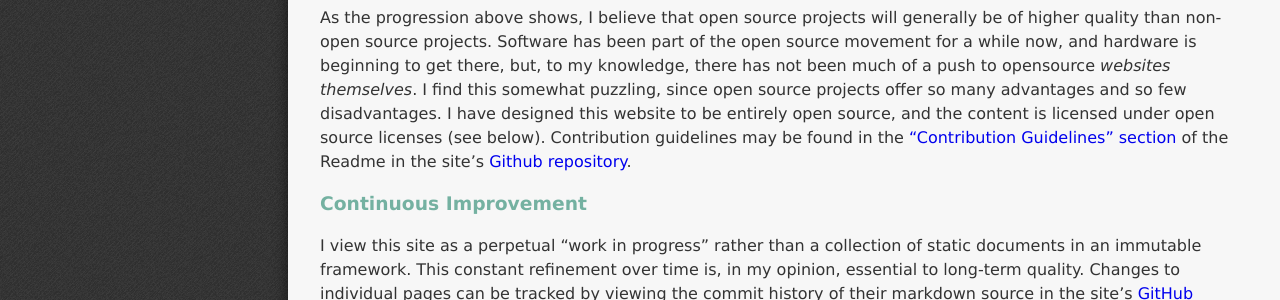
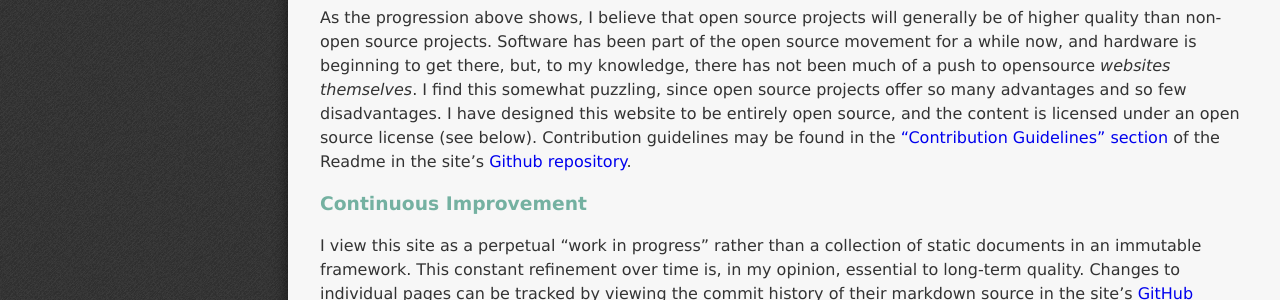
Before and after one commit to StevenTammen/chrya.com, a Jekyll site: the page built from pages/about.md, in a window 1280 px wide. Shown: the part 1567-1867 px from the top of the page. Built offline with Jekyll 4.4.1, drawn with Linux system fonts in a browser that asks for light colours.

Commit message:
Update about.md

```diff
--- a/pages/about.md
+++ b/pages/about.md
@@ -51,7 +51,7 @@ I believe in publishing in-progress pages for two reasons: 1) waiting until page
 
 ### Open Source
 
-As the progression above shows, I believe that open source projects will generally be of higher quality than non-open source projects. Software has been part of the open source movement for a while now, and hardware is beginning to get there, but, to my knowledge, there has not been much of a push to opensource *websites themselves*. I find this somewhat puzzling, since open source projects offer so many advantages and so few disadvantages. I have designed this website to be entirely open source, and the content is licensed under open source licenses (see below). Contribution guidelines may be found in the ["Contribution Guidelines" section](https://github.com/StevenTammen/chrya#contribution-guidelines) of the Readme in the site's [Github repository](https://github.com/StevenTammen/chrya).
+As the progression above shows, I believe that open source projects will generally be of higher quality than non-open source projects. Software has been part of the open source movement for a while now, and hardware is beginning to get there, but, to my knowledge, there has not been much of a push to opensource *websites themselves*. I find this somewhat puzzling, since open source projects offer so many advantages and so few disadvantages. I have designed this website to be entirely open source, and the content is licensed under an open source license (see below). Contribution guidelines may be found in the ["Contribution Guidelines" section](https://github.com/StevenTammen/chrya#contribution-guidelines) of the Readme in the site's [Github repository](https://github.com/StevenTammen/chrya).
 
 ### Continuous Improvement
 
```
